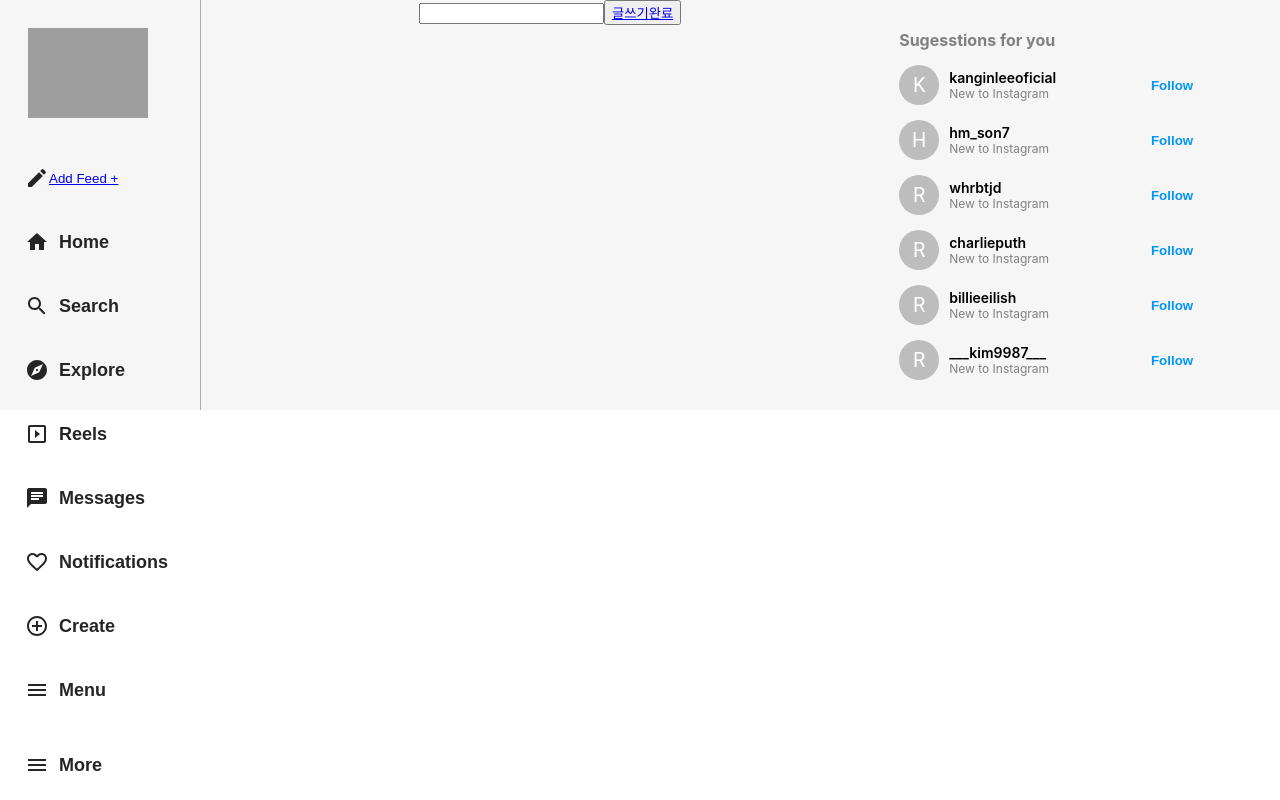
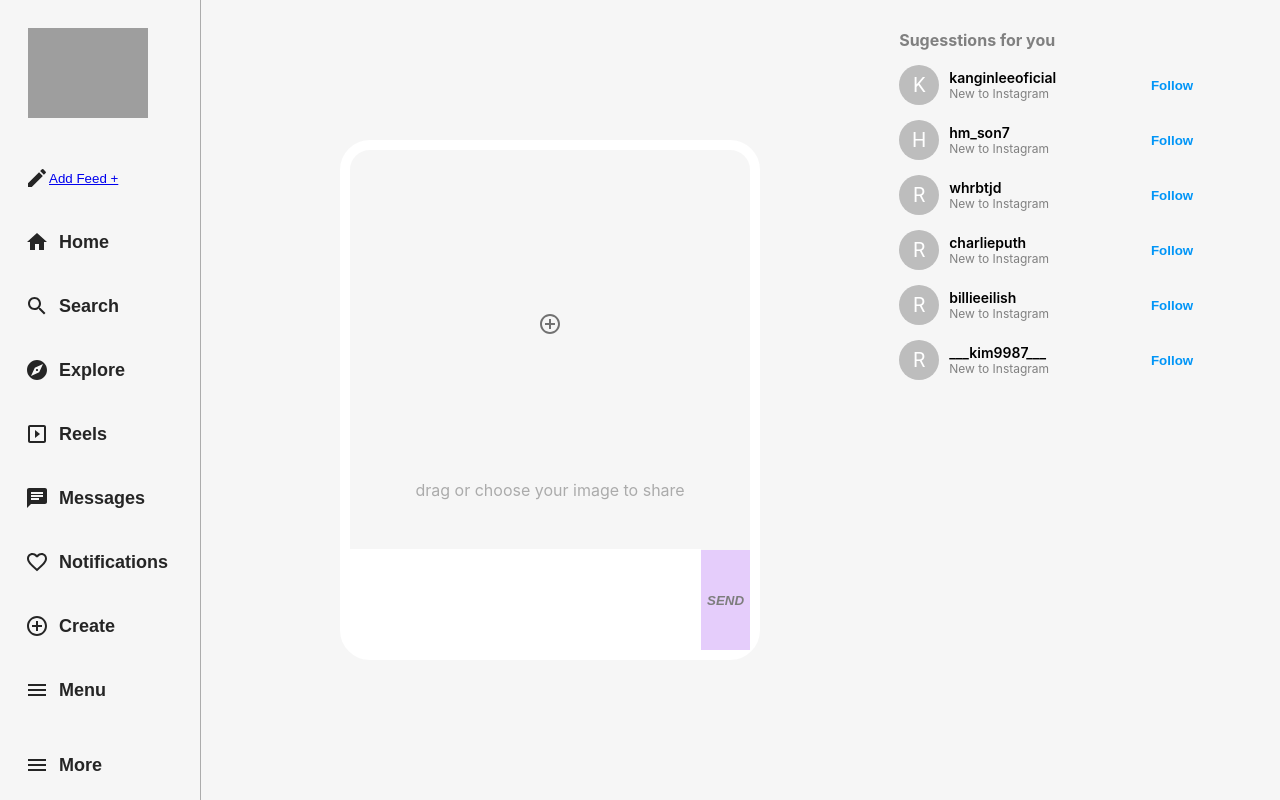
Before and after one commit to JahyunChoi/instagramClone, a React (Create React App) app: page /Write in a window 1280 px wide. Built offline with nearby package versions, Linux system fonts and the light colour scheme; grey boxes are pictures that could not be loaded.

Commit message:
beforeGPT

```diff
--- a/package.json
+++ b/package.json
@@ -10,6 +10,7 @@
     "@testing-library/jest-dom": "^5.17.0",
     "@testing-library/react": "^13.4.0",
     "@testing-library/user-event": "^13.5.0",
+    "axios": "^1.4.0",
     "install": "^0.13.0",
     "npm": "^9.8.1",
     "react": "^18.2.0",
--- a/src/App.css
+++ b/src/App.css
@@ -1,8 +1,10 @@
 .app__ {
-  background-color: #F6F6F6;
+  background: #F6F6F6;
   color: black;
   display: flex;
   flex-direction: row;
+  height: auto;
+  min-height: 100vh;
 }
 
 
--- a/src/navigation/Sidenav.css
+++ b/src/navigation/Sidenav.css
@@ -44,7 +44,6 @@
 
 }
 
-
 .sidenav__more{
   position: fixed;
   bottom: 3px;
--- a/src/timeline/Write.css
+++ b/src/timeline/Write.css
@@ -1,12 +1,70 @@
 .write__page{
+  background: #F6F6F6;
+  color: black;
   display: flex;
-  flex-direction: row;
+  justify-content: center;
+  align-items: center;
 }
 
 .write__area{
+  border: 10px solid rgb(255, 255, 255);
+  border-radius: 30px;
+  display: flex;
+  flex-direction : column;
+  justify-content: center;
+  align-items: center;
 
 }
 
-.text__box{
+.write__dragBox{
+  /* border: 1px solid red; */
+  height: 400px;
+  width: 400px;
+  display: flex;
+  justify-content: center;
+  align-items: center;
+  flex-direction: column;
+}
+
+.dragBox__icon{
+  font-size: 80px;
+  padding: 120px;
+}
+
+.dragBox__text{
+  opacity: 0.3;
 
 }
+
+
+.write__send{
+  display: flex;
+  justify-content: center;
+  align-items: center;
+  width: 400px;
+  height: 100px;
+  background: none;
+
+}
+.write__input{
+  border: 1px solid black;
+  width: 350px;
+  height: 100px;
+  border: none;
+}
+
+.write__button{
+  border: none;
+  text-decoration: none;
+  height: 100px;
+  background: rgb(229, 205, 251);
+  border-radius: 0  0 px 0;
+
+}
+
+.Link{
+  text-decoration: none;
+  color: rgb(125, 125, 125);
+  font-style: italic;
+  font-weight: bold;
+}
--- a/src/timeline/Write.js
+++ b/src/timeline/Write.js
@@ -1,23 +1,34 @@
 import React, { Component } from 'react';
 import "./Write.css"
 import { Link } from "react-router-dom"
+import ControlPointIcon from '@mui/icons-material/ControlPoint';
+import IconButton from '@mui/material/IconButton';
 
 
 
 class Write extends Component {
-  constructor(props) {
-    super(props)
-  }
+  // constructor(props) {
+  //   super(props)
+  // }
 
   render() {
 
     return (
-        <div className='writ__epage'>
+        <div className='write__page'>
           <div className='write__area'>
-            <input className="text__box" type="text"/>
-            <button className="sand">
-            <Link to="/">글쓰기완료</Link>
-              </button>
+
+                <div className="write__dragBox">
+                  <IconButton><ControlPointIcon  className= "dragBox__icon" /></IconButton>
+                  <p className = "dragBox__text">drag or choose your image to share</p>
+              </div>
+
+
+            <div className="write__send">
+              <input className = "write__input" type="text"/>
+              <button className = "write__button">
+              <Link to="/" className="Link">SEND</Link>
+                </button>
+            </div>
           </div>
         </div>
     );
@@ -25,6 +36,3 @@ class Write extends Component {
 }
 
 export default Write;
-
-
-// 사이드에붙고 작성페이지는 타임라인만 적용?쿨!
```
Also changed, not shown: src/timeline/imagepreview/Imagepreview.js (added, +61 -0 lines), 1 other file (tests, documents, lock files or other folders).
